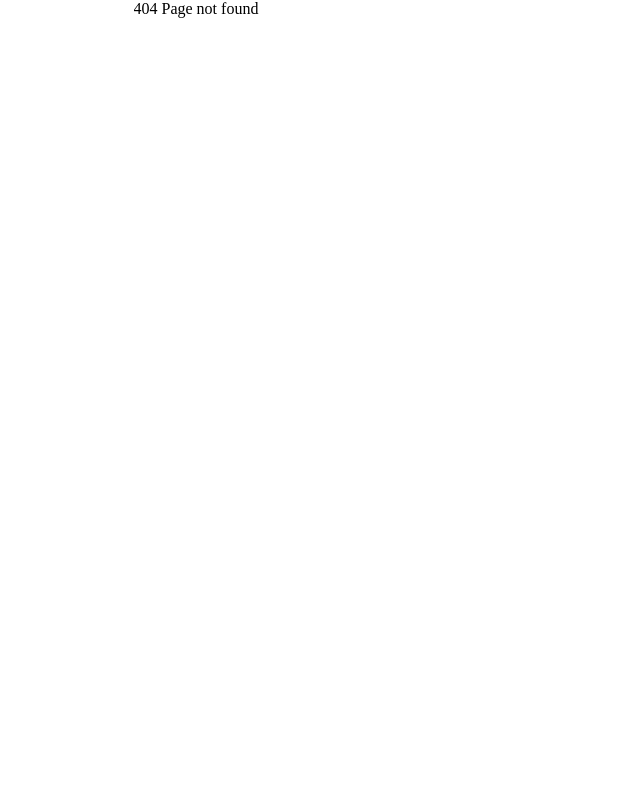
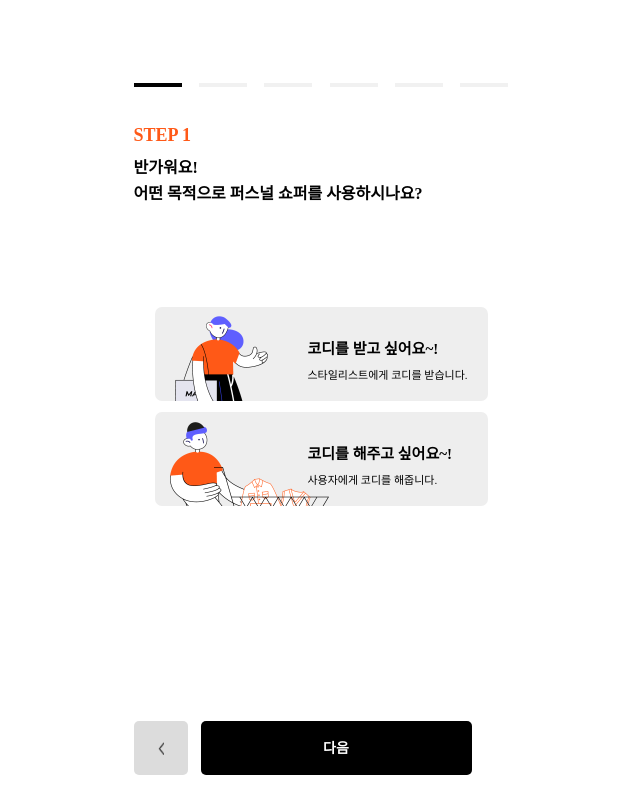
Before and after one commit to PersonalShopperDev/Web-Front-end, a Next.js app: page /onboarding in a window 1280 px wide. Before the commit this address had no page. Shown: the whole page, without its empty margins (319-959 px from the left). Built offline with nearby package versions, Linux system fonts and the light colour scheme; a web font is replaced by a local one.

Commit message:
feat: Add onboarding page

```diff
--- /dev/null
+++ b/pages/onboarding/index.tsx
@@ -0,0 +1,11 @@
+import Layout from 'layouts/default'
+import Onboarding from 'templates/onboarding/index'
+
+export default function Page() {
+  return (
+    <Layout
+    >
+        <Onboarding />
+    </Layout>
+  )
+}
```
